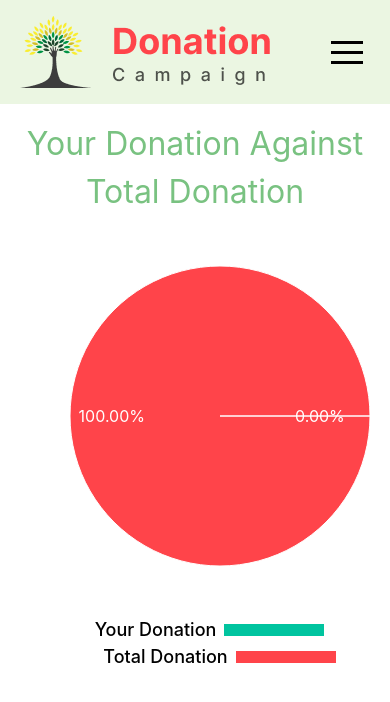
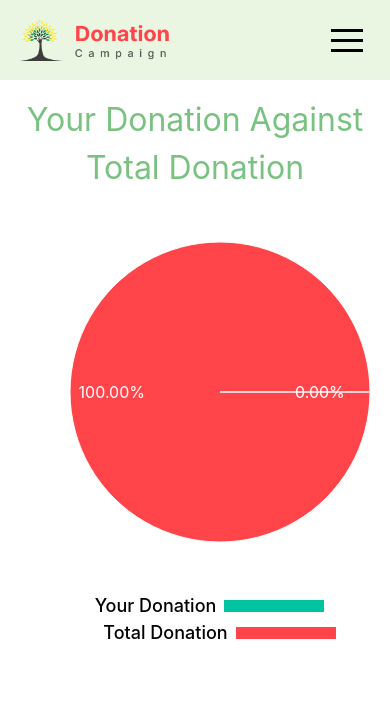
Before and after one commit to muhammad-shahin/donation-campaign-react, a React (Vite) app: page /statistics in a window 390 px wide. Shown: the top 702 px of the page. Built offline with nearby package versions, Linux system fonts and the light colour scheme.

Commit message:
pie chart bug fixed

```diff
--- a/src/components/Banner/Banner.jsx
+++ b/src/components/Banner/Banner.jsx
@@ -4,7 +4,7 @@ const Banner = ({ handleSearchButton, searchInput }) => {
   return (
     <section className="h-[500px]">
       <div className="bg-img text-center bg-opacity-[0.9] h-[600px] absolute top-0 left-0 w-full">
-        <div className="bg-white bg-opacity-[0.85] absolute flex justify-center items-center flex-col gap-10 w-full h-full ">
+        <div className="bg-white bg-opacity-[0.85] absolute flex justify-center items-center flex-col gap-10 w-full h-full px-[5%] lg:px-0">
           <h1 className="text-[3rem] font-bold text-[#0B0B0B] mx-auto lg:w-full w-[90%]">
             I Grow By Helping People In Need
           </h1>
--- a/src/components/Navbar/Navbar.jsx
+++ b/src/components/Navbar/Navbar.jsx
@@ -14,28 +14,31 @@ const Navbar = () => {
       <nav className=" container mx-auto flex justify-between items-center lg:py-10 py-4 lg:w-full w-[90%]">
         {/* nav bar logo */}
         <div className="cursor-pointer">
-          <img src={Logo} alt="Site Logo" onClick={handleNavigate} />
+          <img className="w-[150px] lg:w-full" src={Logo} alt="Site Logo" onClick={handleNavigate} />
         </div>
         {/* nav items */}
         <ul
           className={`flex lg:flex-row flex-col justify-start lg:justify-center items-center lg:static fixed gap-8 bg-[#EBF6E2] lg:bg-transparent w-[50%] lg:w-auto h-screen lg:h-auto text-[#79C23F] lg:text-[#0B0B0B] ${
             isOpen ? "right-0" : "right-[-100%]"
-          } duration-500 z-50 top-[105px] pt-5`}
+          } duration-500 z-50 top-[83px] pt-5`}
         >
           <NavLink
             className="hover:text-[#ff444a] text-[18px] font-semibold"
+            onClick={() => {setOpen(false)}}
             to="/"
           >
             Home
           </NavLink>
           <NavLink
             className="hover:text-[#ff444a] text-[18px] font-semibold"
+            onClick={() => {setOpen(false)}}
             to="/donation"
           >
             Donation
           </NavLink>
           <NavLink
             className="hover:text-[#ff444a] text-[18px] font-semibold"
+            onClick={() => {setOpen(false)}}
             to="/statistics"
           >
             Statistics
--- /dev/null
+++ b/src/components/Statistics/ShowStatistics.jsx
@@ -0,0 +1,89 @@
+import PropTypes from "prop-types";
+import { PieChart, Pie, Cell } from "recharts";
+import { useState } from "react";
+import { useEffect } from "react";
+import { toast } from "react-toastify";
+
+const COLORS = ["#FF444A", "#00C49F"];
+
+const RADIAN = Math.PI / 180;
+const renderCustomizedLabel = ({
+  cx,
+  cy,
+  midAngle,
+  innerRadius,
+  outerRadius,
+  percent,
+}) => {
+  const radius = innerRadius + (outerRadius - innerRadius) * 0.5;
+  const x = cx + radius * Math.cos(-midAngle * RADIAN);
+  const y = cy + radius * Math.sin(-midAngle * RADIAN);
+
+  return (
+    <text
+      x={x}
+      y={y}
+      fill="white"
+      textAnchor={x > cx ? "start" : "end"}
+      dominantBaseline="central"
+    >
+      {`${(percent * 100).toFixed(2)}%`}
+    </text>
+  );
+};
+
+const ShowStatistics = ({ yourDonation, totalDonation }) => {
+  const [data, setData] = useState([
+    { name: "Total Donation", value: 0 },
+    { name: "Your Donation", value: 0 },
+  ]);
+
+  useEffect(() => {
+    setData([
+      { name: "Total Donation", value: totalDonation },
+      { name: "Your Donation", value: yourDonation || 0 },
+    ]);
+  }, [yourDonation, totalDonation]);
+  return (
+    <div>
+      <div className="w-fit mx-auto">
+        <PieChart width={400} height={400}>
+          <Pie
+            data={data}
+            cx="50%"
+            cy="50%"
+            labelLine={false}
+            label={renderCustomizedLabel}
+            outerRadius={150}
+            fill="#8884d8"
+            dataKey="value"
+          >
+            {data.map((entry, index) => (
+              <Cell
+                key={`cell-${index}`}
+                fill={COLORS[index % COLORS.length]}
+              />
+            ))}
+          </Pie>
+        </PieChart>
+        <div className="flex lg:flex-row flex-col justify-center items-center">
+          <span className="text-[18px] font-medium mr-5 ">
+            Your Donation
+            <button className="w-[100px] h-[12px] bg-[#00C49F] ml-2"></button>
+          </span>
+          <span className="text-[18px] font-medium ">
+            Total Donation
+            <button className="w-[100px] h-[12px] bg-[#FF444A] ml-2"></button>
+          </span>
+        </div>
+      </div>
+    </div>
+  );
+};
+
+ShowStatistics.propTypes = {
+  yourDonation: PropTypes.number.isRequired,
+  totalDonation: PropTypes.number.isRequired,
+};
+
+export default ShowStatistics;
--- a/src/components/Statistics/Statistics.jsx
+++ b/src/components/Statistics/Statistics.jsx
@@ -1,80 +1,25 @@
-import { PieChart, Pie, Cell } from "recharts";
 import { getStoredDonatedCategory } from "../../utility/localstorage";
+import { useState } from "react";
+import ShowStatistics from "./ShowStatistics";
+import donationData from "../../assets/donation.json";
 
-const storedDonatedData = getStoredDonatedCategory();
-
-const data = [
-  { name: "Group B", value: 12 - storedDonatedData.length },
-  { name: "Group A", value: storedDonatedData.length || 0 },
-];
-
-const COLORS = ["#FF444A", "#00C49F"];
-
-const RADIAN = Math.PI / 180;
-const renderCustomizedLabel = ({
-  cx,
-  cy,
-  midAngle,
-  innerRadius,
-  outerRadius,
-  percent,
-}) => {
-  const radius = innerRadius + (outerRadius - innerRadius) * 0.5;
-  const x = cx + radius * Math.cos(-midAngle * RADIAN);
-  const y = cy + radius * Math.sin(-midAngle * RADIAN);
-
-  return (
-    <text
-      x={x}
-      y={y}
-      fill="white"
-      textAnchor={x > cx ? "start" : "end"}
-      dominantBaseline="central"
-    >
-      {`${(percent * 100).toFixed(2)}%`}
-    </text>
+const Statistics = () => {
+  const storedDonatedData = getStoredDonatedCategory();
+  const [yourDonation, setYourDonation] = useState(storedDonatedData.length);
+  const [totalDonation, setTotalDonation] = useState(
+    donationData.length - yourDonation
   );
-};
-
-const App = () => {
   return (
     <section className="lg:w-full w-[90%] cursor-pointer container mx-auto">
       <h1 className="text-[2rem] text-[#79C281] text-center mt-4">
         Your Donation Against Total Donation
       </h1>
-      <div className="w-fit mx-auto">
-        <PieChart width={400} height={400}>
-          <Pie
-            data={data}
-            cx="50%"
-            cy="50%"
-            labelLine={false}
-            label={renderCustomizedLabel}
-            outerRadius={150}
-            fill="#8884d8"
-            dataKey="value"
-          >
-            {data.map((entry, index) => (
-              <Cell
-                key={`cell-${index}`}
-                fill={COLORS[index % COLORS.length]}
-              />
-            ))}
-          </Pie>
-        </PieChart>
-        <div className="flex lg:flex-row flex-col justify-center items-center">
-          <span className="text-[18px] font-medium mr-5 ">
-            Your Donation
-            <button className="w-[100px] h-[12px] bg-[#00C49F] ml-2"></button>
-          </span>
-          <span className="text-[18px] font-medium ">
-            Total Donation
-            <button className="w-[100px] h-[12px] bg-[#FF444A] ml-2"></button>
-          </span>
-        </div>
-      </div>
+      <ShowStatistics
+        yourDonation={yourDonation}
+        totalDonation={totalDonation}
+      ></ShowStatistics>
     </section>
   );
 };
 
-export default App;
+export default Statistics;
```
